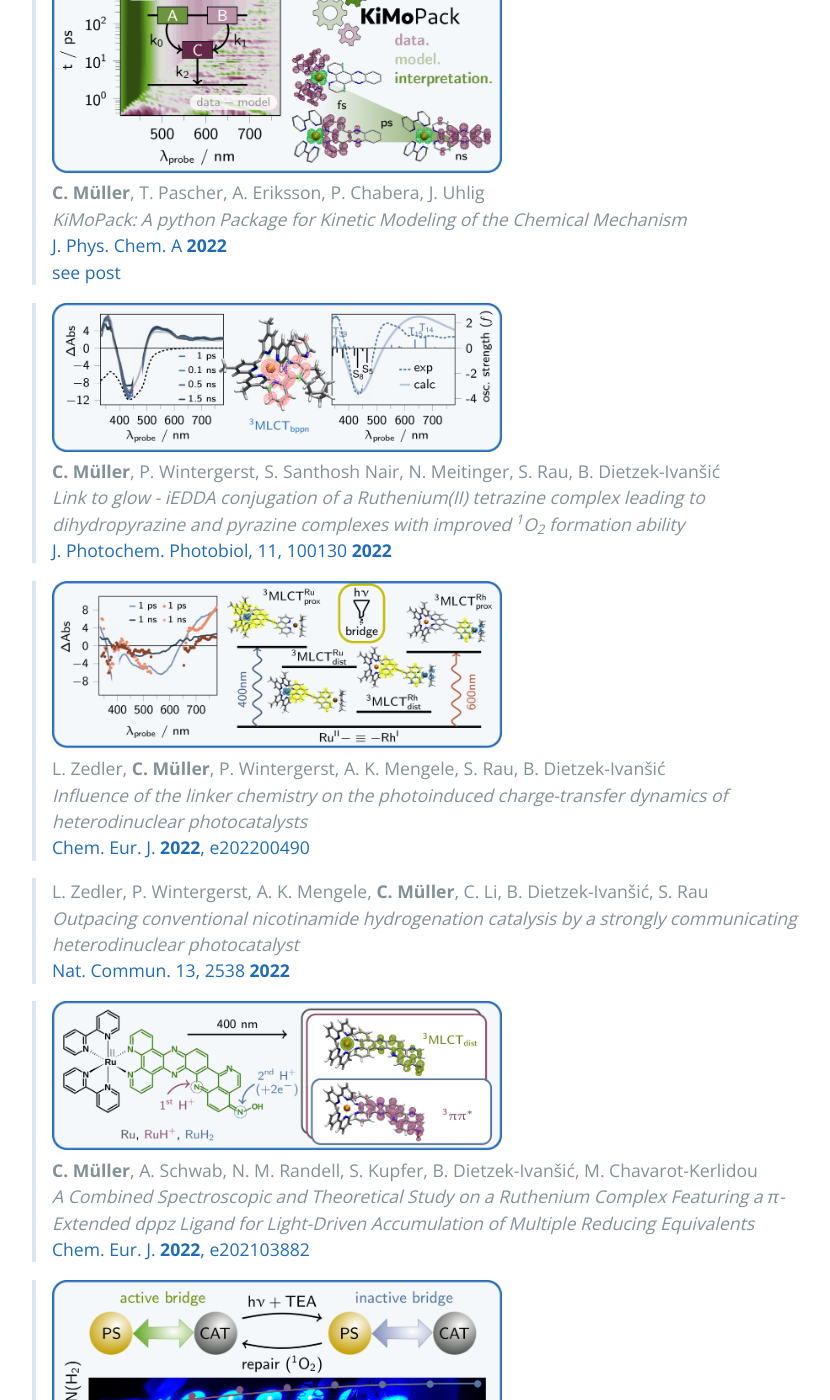
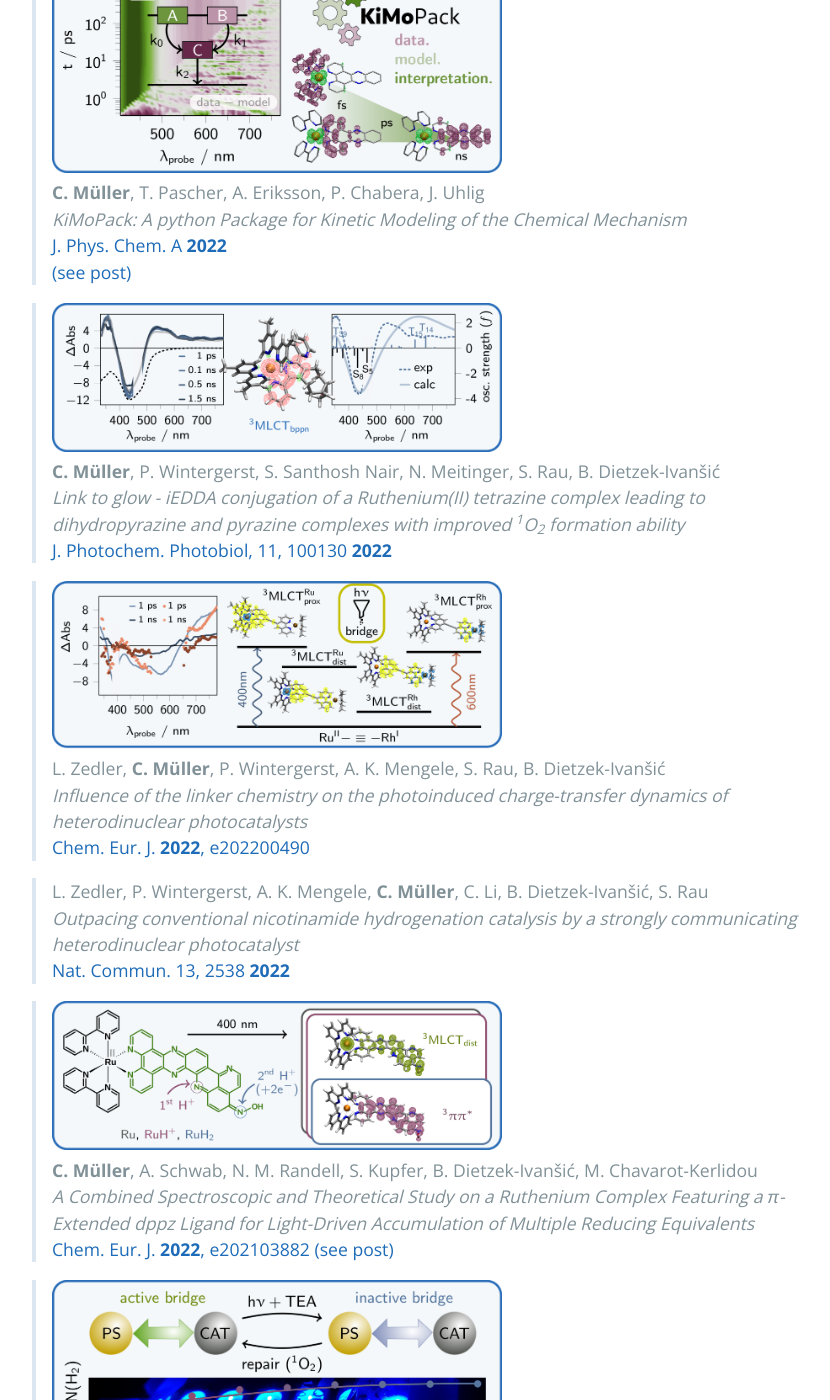
Before and after one commit to carolin-m/carolin-m.github.io, a Jekyll site: the page built from publications.md, in a window 1280 px wide and 1400 px high, scrolled down 898 px. Shown: the whole window, without its empty margins (192-1022 px from the left). Built offline with Jekyll 4.4.1, drawn with Linux system fonts in a browser that asks for light colours.

Commit message:
Update publications.md

```diff
--- a/publications.md
+++ b/publications.md
@@ -23,7 +23,7 @@ Last updated on 21 June 2022.
 > **C. Müller**, T. Pascher, A. Eriksson, P. Chabera, J. Uhlig <br>
 > *KiMoPack: A python Package for Kinetic Modeling of the Chemical Mechanism* <br>
 > [J. Phys. Chem. A **2022**](https://doi.org/10.1021/acs.jpca.2c00907) <br>
-> [see post](https://carolin-m.github.io/2022/06/21/KiMoPack.html)
+> [(see post)](https://carolin-m.github.io/2022/06/21/KiMoPack.html)
 
 > <img width=450 src='./images/TOC_Ru-tetrazine.png'> <br>
 > **C. Müller**, P. Wintergerst, S. Santhosh Nair, N. Meitinger, S. Rau, B. Dietzek-Ivanšić <br>
@@ -43,11 +43,13 @@ Last updated on 21 June 2022.
 > **C. Müller**, A. Schwab, N. M. Randell, S. Kupfer, B. Dietzek-Ivanšić, M. Chavarot-Kerlidou <br>
 > *A Combined Spectroscopic and Theoretical Study on a Ruthenium Complex Featuring a π-Extended dppz Ligand for Light-Driven Accumulation of Multiple Reducing Equivalents* <br>
 > [Chem. Eur. J. **2022**, e202103882](https://doi.org/10.1002/chem.202103882)
+> [(see post)](https://carolin-m.github.io/2022/03/16/RuLOxim.html)
 
 > <img width=450 src='./images/TOC_Active-Repair_NatChem.png'> <br>
 > M. G. Pfeffer, **C. Müller**, E. T. E. Kastl, A. K. Mengele, B. Bagemihl, S. S. Fauth, J. Habermehl, L. Petermann, M. Wächtler, M. Schulz, D. Chartrand, F. Laverdière, P. Seeber, S. Kupfer, S. Gräfe, G. S. Hanan, J. G. Vos, B. Dietzek-Ivanšić, S. Rau <br>
 > *Active repair of a dinuclear photocatalyst for visible-light-driven hydrogen production* <br>
 > [Nat. Chem. **2022**](https://www.nature.com/articles/s41557-021-00860-6)
+> [(see post)](https://carolin-m.github.io/2022/02/09/ActiveRepair_NatChem.html)
 
 ## 2021 <br>
 #### total number: 7
```
